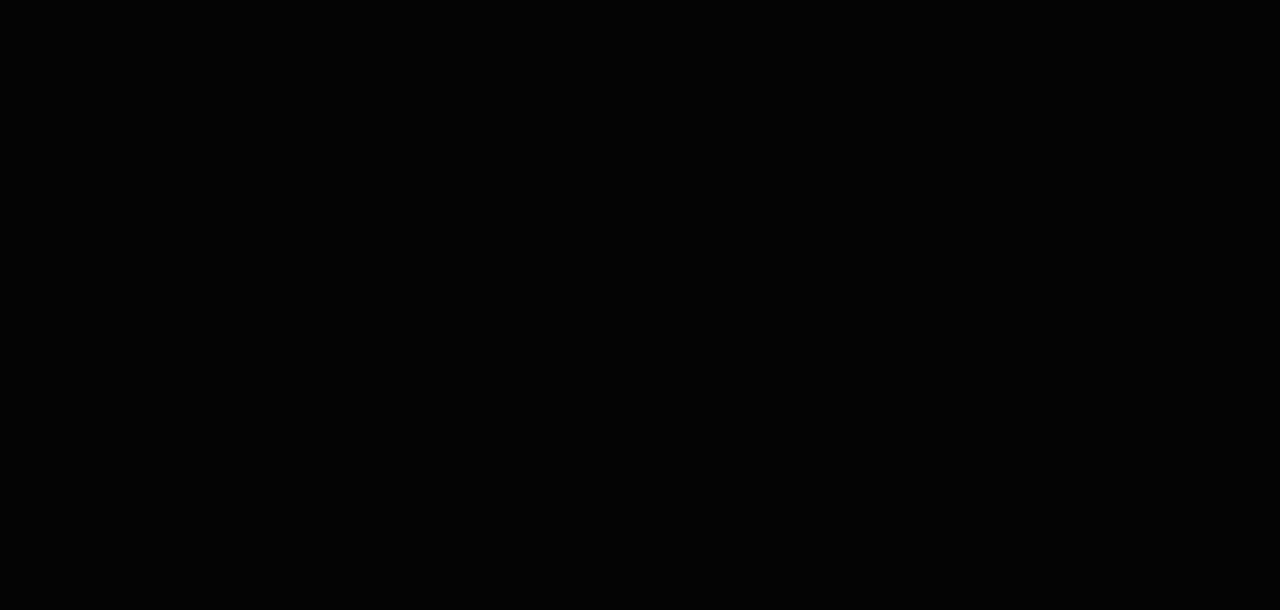
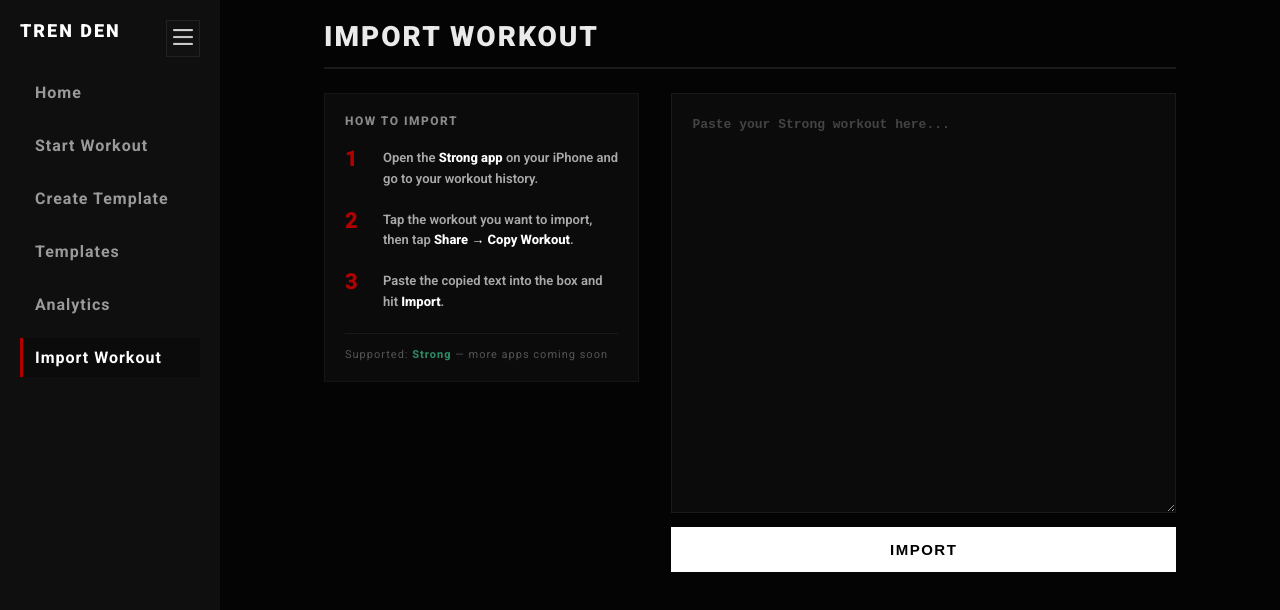
Before and after one commit to farron65/tren-den, a React (Vite) app in the folder frontend/: page /import-workout in a window 1280 px wide. Before the commit this address had no page. Shown: the top 610 px of the page. Built offline with nearby package versions, Linux system fonts and the light colour scheme; sample sign-in values are in the browser's storage.

Commit message:
feat: add import workout from strong app

```diff
--- a/frontend/src/App.tsx
+++ b/frontend/src/App.tsx
@@ -15,6 +15,7 @@ import TemplateList from "./components/TemplateList";
 import TemplateView from "./components/TemplateView";
 import EditWorkoutForm from "./components/EditWorkoutForm";
 import Graphs from "./components/Graphs";
+import ImportWorkout from "./components/ImportWorkout";
 import { useState } from "react";
 
 
@@ -92,6 +93,9 @@ function App() {
                     <Route path={"/analytics"}
                         element={<Graphs/>}>
                     </Route>
+                    <Route path={"/import-workout"}
+                        element={<ImportWorkout/>}>
+                    </Route>
                 </Route>
             </Routes>
         </BrowserRouter>
--- /dev/null
+++ b/frontend/src/components/ImportWorkout.tsx
@@ -0,0 +1,74 @@
+import { useState } from "react"
+import { authenticatedFetch } from "../api/apiClient";
+
+import "./importworkout.css";
+
+export default function ImportWorkout() {
+    const [importWorkout, setImportWorkout] = useState("");
+
+    function parseImportWorkout() {
+        const lines = importWorkout.trim().split("\n\n");
+        let jsonWorkout = {
+            "workout_name": lines[0].split("\n")[0],
+            "date": new Date(lines[0].split("\n")[1].split(", ").slice(1).toString().replace("at", "")).toISOString(),
+            "exercises": lines.slice(1, lines.length).map((ex) => ({
+                "exercise_name": ex.split("\n")[0],
+                "rest_time": 180,
+                "sets": ex.split("\n").slice(1).filter((s) => !s.startsWith("https")).map((s) =>
+                ({
+                    "weight": Number(s.split(" ")[2]),
+                    "reps": Number(s.split(" ")[5]),
+                    "rest_time": 180000
+                }))
+            }))
+        }
+        return jsonWorkout;
+    }
+
+    async function handleSubmit() {
+        try {
+            const response = await authenticatedFetch("/workouts", "POST", parseImportWorkout());
+            if (!response.ok) {
+                throw new Error(`Response status: ${response.status}`);
+            }
+            alert("Success");
+        }
+        catch (error) {
+            alert(error);
+        }
+    }
+
+    return (
+        <div className="import-page">
+            <div className="import-header">
+                <h1 className="import-title">IMPORT WORKOUT</h1>
+            </div>
+            <div className="import-body">
+                <div className="import-instructions">
+                    <p className="import-instructions-title">How to import</p>
+                    <div className="import-step">
+                        <span className="import-step-number">1</span>
+                        <p className="import-step-text">Open the <strong>Strong app</strong> on your iPhone and go to your workout history.</p>
+                    </div>
+                    <div className="import-step">
+                        <span className="import-step-number">2</span>
+                        <p className="import-step-text">Tap the workout you want to import, then tap <strong>Share → Copy Workout</strong>.</p>
+                    </div>
+                    <div className="import-step">
+                        <span className="import-step-number">3</span>
+                        <p className="import-step-text">Paste the copied text into the box and hit <strong>Import</strong>.</p>
+                    </div>
+                    <p className="import-supported">Supported: <span>Strong</span> — more apps coming soon</p>
+                </div>
+                <div className="import-form">
+                    <textarea
+                        className="import-textarea"
+                        onChange={e => setImportWorkout(e.target.value)}
+                        placeholder="Paste your Strong workout here..."
+                    />
+                    <button className="import-btn" onClick={handleSubmit}>IMPORT</button>
+                </div>
+            </div>
+        </div>
+    )
+}
--- a/frontend/src/components/Sidebar.tsx
+++ b/frontend/src/components/Sidebar.tsx
@@ -34,6 +34,7 @@ export default function Sidebar() {
                 <NavLink to="/create-template">Create Template</NavLink>
                 <NavLink to="/templates">Templates</NavLink>
                 <NavLink to="/analytics">Analytics</NavLink>
+                <NavLink to="/import-workout">Import Workout</NavLink>
             </nav>
         </aside>
     </>
--- a/frontend/src/components/graph.css
+++ b/frontend/src/components/graph.css
@@ -313,7 +313,7 @@
     }
 
     .graph-tooltip .set-line {
-        font-size: 11px;
+        font-size: 12px;
     }
 
     .progress-chart text {
--- /dev/null
+++ b/frontend/src/components/importworkout.css
@@ -0,0 +1,173 @@
+/* ===== Import Page ===== */
+.import-page {
+    max-width: 900px;
+    margin: 0 auto;
+    padding: 20px 24px 40px;
+    color: #eaeaea;
+}
+
+/* ===== Header ===== */
+.import-header {
+    border-bottom: 2px solid #1a1a1a;
+    padding-bottom: 14px;
+    margin-bottom: 24px;
+}
+
+.import-title {
+    font-size: 28px;
+    font-weight: 900;
+    letter-spacing: 2px;
+}
+
+/* ===== Two Column Layout ===== */
+.import-body {
+    display: grid;
+    grid-template-columns: 1fr 1.6fr;
+    gap: 32px;
+    align-items: start;
+}
+
+/* ===== Instructions ===== */
+.import-instructions {
+    background: #0b0b0b;
+    border: 1px solid #151515;
+    padding: 20px;
+    display: flex;
+    flex-direction: column;
+    gap: 20px;
+}
+
+.import-instructions-title {
+    font-size: 12px;
+    font-weight: 800;
+    letter-spacing: 1.5px;
+    color: #8a8a8a;
+    text-transform: uppercase;
+}
+
+.import-step {
+    display: flex;
+    gap: 14px;
+    align-items: flex-start;
+}
+
+.import-step-number {
+    font-size: 22px;
+    font-weight: 900;
+    color: #b00000;
+    line-height: 1;
+    min-width: 24px;
+}
+
+.import-step-text {
+    font-size: 13px;
+    font-weight: 600;
+    color: #aaaaaa;
+    line-height: 1.6;
+}
+
+.import-step-text strong {
+    color: #ffffff;
+    font-weight: 800;
+}
+
+.import-supported {
+    font-size: 11px;
+    color: #555;
+    letter-spacing: 1px;
+    border-top: 1px solid #1a1a1a;
+    padding-top: 14px;
+}
+
+.import-supported span {
+    color: #2c8863;
+    font-weight: 800;
+}
+
+/* ===== Right Side ===== */
+.import-form {
+    display: flex;
+    flex-direction: column;
+    gap: 14px;
+}
+
+/* ===== Textarea ===== */
+.import-textarea {
+    width: 100%;
+    min-height: 420px;
+    background: #0b0b0b;
+    border: 1px solid #1a1a1a;
+    color: #eaeaea;
+    font-size: 13px;
+    font-weight: 600;
+    font-family: monospace;
+    padding: 20px;
+    resize: vertical;
+    outline: none;
+    transition: border-color 0.2s ease;
+    box-sizing: border-box;
+    line-height: 1.7;
+}
+
+.import-textarea:focus {
+    border-color: #b00000;
+}
+
+.import-textarea::placeholder {
+    color: #444;
+}
+
+/* ===== Submit Button ===== */
+.import-btn {
+    background: #ffffff;
+    border: none;
+    color: #000;
+    font-weight: 900;
+    letter-spacing: 1.5px;
+    padding: 14px 32px;
+    font-size: 15px;
+    cursor: pointer;
+    width: 100%;
+    transition: background-color 0.25s ease, color 0.25s ease, transform 0.05s ease;
+}
+
+.import-btn:hover {
+    background-color: #2c8863;
+    color: #fff;
+}
+
+.import-btn:active {
+    transform: scale(0.97);
+    filter: brightness(0.92);
+}
+
+/* ===== Mobile ===== */
+@media (max-width: 650px) {
+    .import-body {
+        grid-template-columns: 1fr;
+    }
+
+    .import-textarea {
+        min-height: 280px;
+    }
+}
+
+@media (max-width: 450px) {
+    .import-page {
+        padding: 16px 12px 32px;
+    }
+
+    .import-title {
+        font-size: 20px;
+    }
+
+    .import-textarea {
+        font-size: 12px;
+        padding: 14px;
+    }
+
+    .import-btn {
+        padding: 10px 20px;
+        font-size: 13px;
+    }
+}
```
